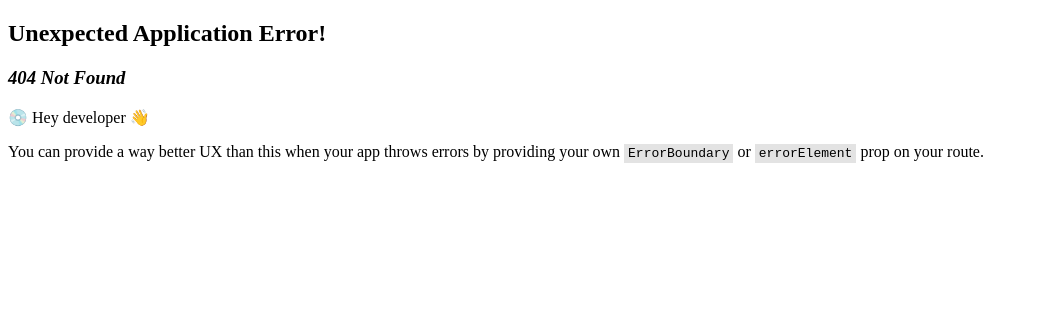
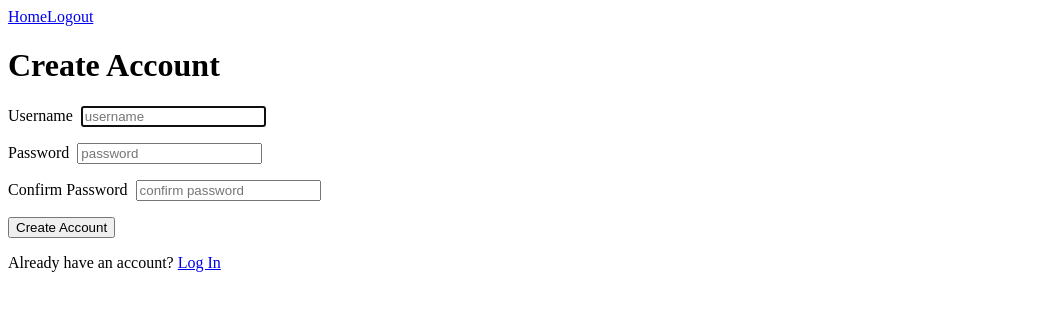
Before and after one commit to Emp923/fitness-app, a React (Vite) app in the folder fitness-client/: page /register in a window 1280 px wide. Before the commit this address had no page. Shown: the top 310 px of the page, without its empty margins (0-1039 px from the left). Built offline with nearby package versions, Linux system fonts and the light colour scheme.

Commit message:
adjusted registration page

```diff
--- a/fitness-client/src/pages/RegisterPage.tsx
+++ b/fitness-client/src/pages/RegisterPage.tsx
@@ -1,11 +1,11 @@
 import { FormEvent, useState } from "react";
 import { Link } from "react-router-dom";
+import "./LoginPage.css";
 
 const RegisterPage = () => {
   const [username, setUsername] = useState<string>("");
   const [password, setPassword] = useState<string>("");
   const [confirmPassword, setConfirmPassword] = useState<string>("");
-  const [role, setRole] = useState<string>("ROLE_USER");
 
   const handleSubmit = (event: FormEvent) => {
     event.preventDefault();
@@ -13,47 +13,51 @@ const RegisterPage = () => {
       if (password !== confirmPassword) {
         throw Error("Password error");
       }
-      console.log({ username, password, role });
+      console.log({ username, password });
     } catch (error) {
       console.log(error);
     }
   };
 
   return (
-    <>
-      <h1>Registration Form</h1>
+    <div id="register" className="text-center">
+      <h1>Create Account</h1>
       <form onSubmit={handleSubmit}>
-        <label>Username: </label>
+        <div className="form-input-group">
+          <label htmlFor="username">Username</label>
           <input
             type="text"
             name="username"
             placeholder="username"
+            required
+            autoFocus
             onChange={(e) => setUsername(e.target.value)}
           />
-        <label>Password: </label>
+        </div>
+        <div className="form-input-group">
+          <label htmlFor="password">Password</label>
           <input
             type="password"
             name="password"
             placeholder="password"
+            required
             onChange={(e) => setPassword(e.target.value)}
           />
-        <label>Confirm Password: </label>
+        </div>
+        <div className="form-input-group">
+          <label htmlFor="confirmPassword">Confirm Password</label>
           <input
             type="password"
             name="confirmPassword"
             placeholder="confirm password"
+            required
             onChange={(e) => setConfirmPassword(e.target.value)}
           />
-        <label>Select Role: </label>
-        <select name="role" onChange={(e) => setRole(e.target.value)}>
-          <option value="ROLE_USER">User</option>
-          <option value="ROLE_ADMIN">Admin</option>
-        </select>
-        <button type="submit">Sign Up!</button>
+        </div>
+        <button type="submit">Create Account</button>
+        <p>Already have an account? <Link to="/login">Log In</Link></p>
       </form>
-
-      <p>Already signed up? <Link to="/login">Log In</Link></p>
-    </>
+    </div>
   );
 };
 
--- a/fitness-client/src/router/index.tsx
+++ b/fitness-client/src/router/index.tsx
@@ -4,12 +4,14 @@ import HomePage from "../pages/HomePage";
 import PrivateRoute from "../components/PrivateRoute";
 import LoginPage from "../pages/LoginPage";
 import LogoutPage from "../pages/LogoutPage";
+import RegisterPage from "../pages/RegisterPage";
 
 const router = createBrowserRouter(
   createRoutesFromElements(
     <Route path="" element={<App />}>
       <Route path="/login" element={<LoginPage />} />
       <Route path="/logout" element={<LogoutPage />} />
+      <Route path="/register" element={<RegisterPage />} />
       <Route path="" element={<PrivateRoute />}>
         <Route path="/" element={<HomePage />} />
       </Route>
```
Lines whose indentation alone changed are shown as unchanged.
